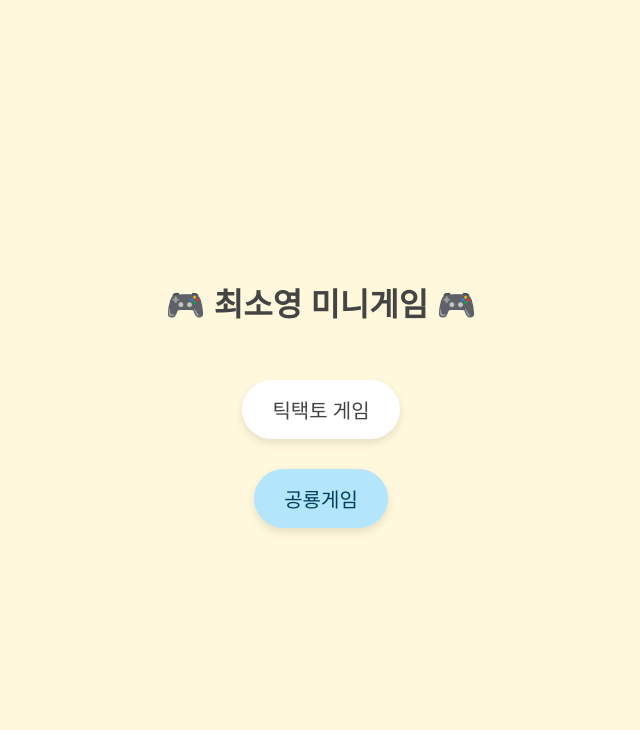
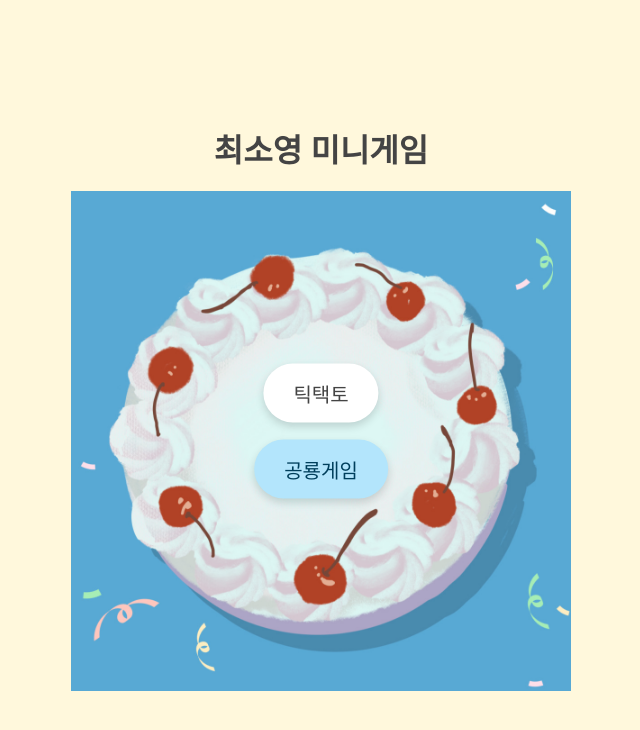
Before and after one commit to veryyounng/disosaur_game, a plain HTML site: page index.html in a window 1280 px wide. Shown: the whole page, without its empty margins (319-959 px from the left). Drawn offline with Linux system fonts and the light colour scheme.

Commit message:
랜딩 페이지 수정

```diff
--- a/index.html
+++ b/index.html
@@ -7,7 +7,7 @@
       body {
         margin: 0;
         padding: 0;
-        background-color: #fff8dc; /* 파스텔톤 노랑 */
+        background-color: #fff8dc;
         font-family: 'Segoe UI', Tahoma, Geneva, Verdana, sans-serif;
         display: flex;
         flex-direction: column;
@@ -18,45 +18,59 @@
 
       h1 {
         color: #444;
-        margin-bottom: 40px;
+        margin-bottom: 20px;
+      }
+
+      .cake-container {
+        position: relative;
+      }
+
+      .cake-img {
+        width: 500px;
+        height: 500px;
+        object-fit: cover;
       }
 
       .button {
-        text-decoration: none;
-        display: block;
-        margin: 15px;
+        position: absolute;
         padding: 15px 30px;
         font-size: 20px;
         border: none;
         border-radius: 30px;
         cursor: pointer;
-        box-shadow: 0 4px 8px rgba(0, 0, 0, 0.1);
-        transition: transform 0.2s;
-      }
-
-      .button:hover {
-        transform: scale(1.05);
+        text-decoration: none;
+        box-shadow: 0 4px 8px rgba(0, 0, 0, 0.15);
+        /* hover 효과 제거로 transition도 삭제 가능 */
       }
 
       .white {
         background-color: white;
         color: #444;
+        top: 40%;
+        left: 50%;
+        transform: translate(-50%, -50%);
       }
 
       .sky {
-        background-color: #b3e5fc; /* 파스텔 하늘색 */
+        background-color: #b3e5fc;
         color: #003f5c;
+        top: 55%;
+        left: 50%;
+        transform: translate(-50%, -50%);
       }
     </style>
   </head>
   <body>
-    <h1>🎮 최소영 미니게임 🎮</h1>
+    <h1>최소영 미니게임</h1>
 
-    <a href="https://game-steel-beta.vercel.app/" class="button white"
-      >틱택토 게임</a
-    >
-    <a href="https://disosaur-game.onrender.com/" class="button sky"
-      >공룡게임</a
-    >
+    <div class="cake-container">
+      <img src="cake.jpg" alt="케이크" class="cake-img" />
+      <a href="https://game-steel-beta.vercel.app/" class="button white"
+        >틱택토</a
+      >
+      <a href="https://disosaur-game.onrender.com/" class="button sky"
+        >공룡게임</a
+      >
+    </div>
   </body>
 </html>
```
Also changed, not shown: cake.jpg (added).
